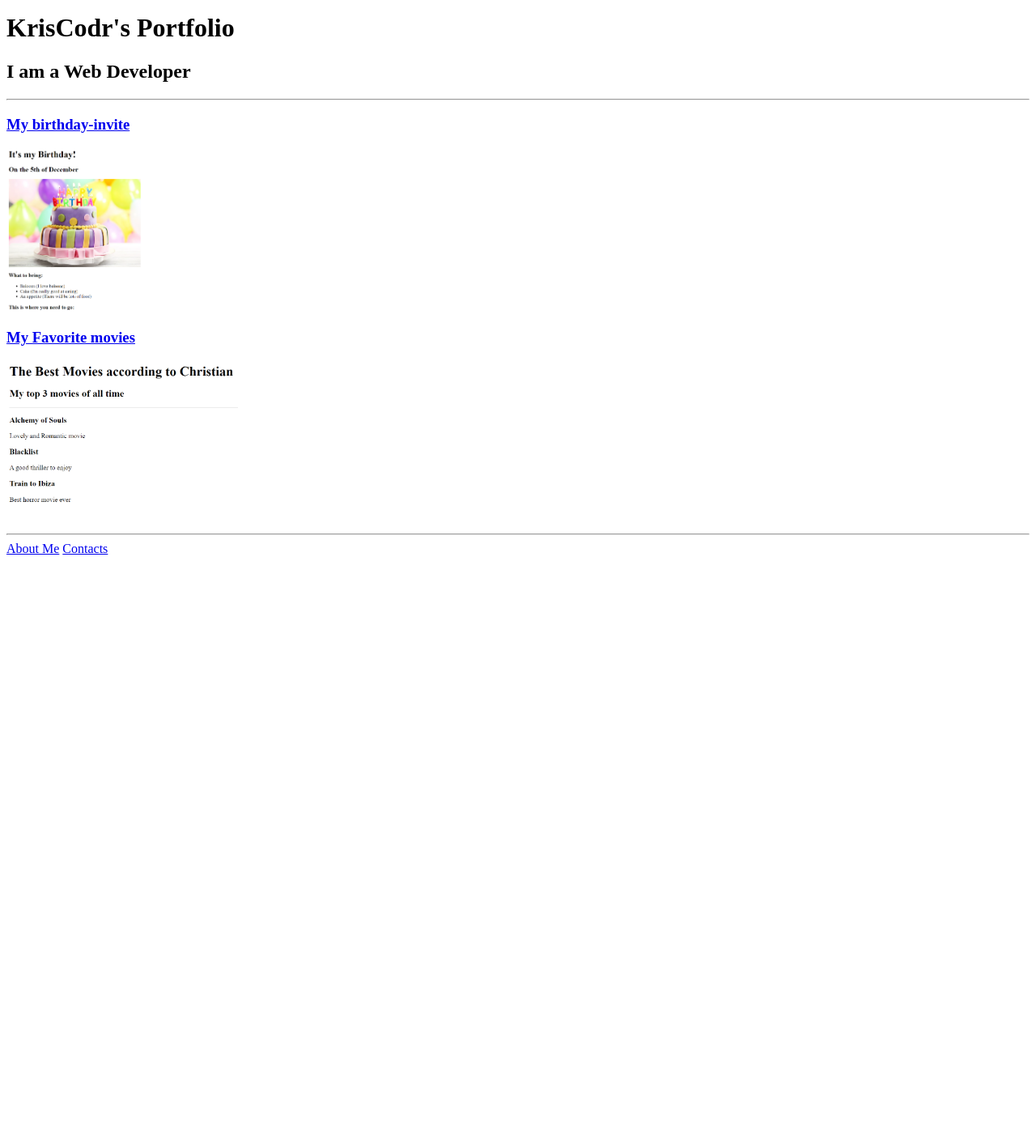
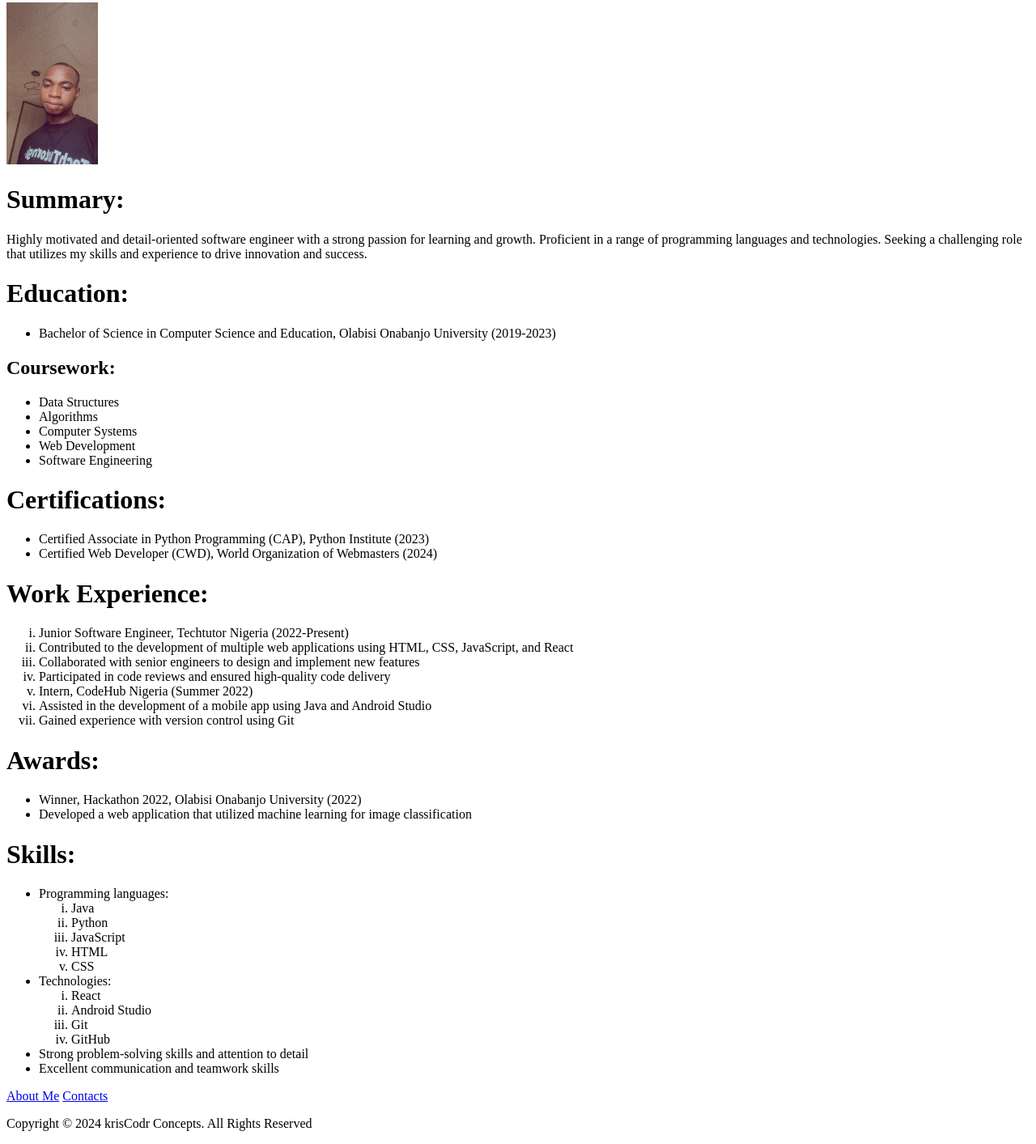
Before and after one commit to krisCodr/html-resume, a plain HTML site: page index.html in a window 1280 px wide. Shown: the part 5-1418 px from the top of the page at 81% size. Before the commit the page ends 800 px from the top, so only its background shows below. Drawn offline with Linux system fonts and the light colour scheme.

Commit message:
Add files via upload

```diff
--- a/index.html
+++ b/index.html
@@ -1,22 +1,82 @@
-<!-- TODO 1: Create the HTML Boilerplate -->
 <!DOCTYPE html>
 <html lang="en">
 <head>
     <meta charset="UTF-8">
     <meta name="viewport" content="width=device-width, initial-scale=1.0">
-    <title>KrisCodr's Portfolio</title>
+    <title>krisCodr Resume</title>
+    <link rel="shortcut icon" href="img/pro.jpg" type="image/x-icon">
 </head>
 <body>
-    <h1>KrisCodr's Portfolio</h1>
-    <h2>I am a Web Developer</h2>
-    <hr>
-<h3><a href="./public/birthday-invite.html">My birthday-invite</a></h3>
-<img src="./assets/images/bday.png" height="200" alt="bday invite">
-<h3><a href="./public/movie-ranking.html">My Favorite movies</a></h3>
-<img src="./assets/images/movies.png" height="200" alt="movies">
-<hr>
-<a href="./public/about.html">About Me</a>
-<a href="./public/contact.html">Contacts</a>
+    <img src="img/pro.jpg" height="200">
+    <h1>Summary:</h1>
+    <p>Highly motivated and detail-oriented
+    software engineer with a strong passion for
+    learning and growth. Proficient in a range of
+    programming languages and technologies. Seeking
+    a challenging role that utilizes my skills and
+    experience to drive innovation and success.</p>
 
+    <h1>Education:</h1>
+
+    <ul><li>Bachelor of Science in Computer Science and Education, Olabisi Onabanjo University (2019-2023)</li></ul>
+    <h2>Coursework:</h2>
+    <ul>
+      <li>Data Structures</li>
+      <li>Algorithms</li>
+      <li>Computer Systems</li>
+      <li>Web Development</li>
+      <li>Software Engineering</li>
+    </ul>
+
+    <h1>Certifications:</h1>
+    <ul>
+        <li>Certified Associate in Python Programming (CAP), Python Institute (2023)</li>
+        <li>Certified Web Developer (CWD), World Organization of Webmasters (2024)</li>
+    </ul>
+
+
+
+    <h1>Work Experience:</h1>
+
+    <ol type="i">
+        <li>Junior Software Engineer, Techtutor Nigeria (2022-Present)</li>
+        <li>Contributed to the development of multiple web applications using HTML, CSS, JavaScript, and React</li>
+        <li>Collaborated with senior engineers to design and implement new features</li>
+        <li>Participated in code reviews and ensured high-quality code delivery</li>
+        <li>Intern, CodeHub Nigeria (Summer 2022)</li>
+        <li>Assisted in the development of a mobile app using Java and Android Studio</li>
+        <li>Gained experience with version control using Git</li>
+    </ol>
+
+    <h1>Awards:</h1>
+    <ul>
+        <li>Winner, Hackathon 2022, Olabisi Onabanjo University (2022)</li>
+        <li>Developed a web application that utilized machine learning for image classification</li>
+    </ul>
+    <h1>Skills:</h1>
+   <ul>
+      <li>Programming languages:</li>
+         <ol type="i">
+            <li>Java</li>
+            <li>Python</li>
+            <li>JavaScript</li>
+            <li>HTML</li>
+            <li>CSS</li>
+         </ol>
+      <li>Technologies:</li>
+         <ol type="i">
+            <li>React</li>
+            <li>Android Studio</li>
+            <li>Git</li>
+            <li>GitHub</li>
+         </ol>
+     <li>Strong problem-solving skills and attention to detail</li>
+     <li>Excellent communication and teamwork skills</li>
+   </ul>
+   <a href="./aboutMe.html">About Me</a>
+   <a href="./contact.html">Contacts</a>
+   <footer>
+     <p> Copyright © 2024 krisCodr Concepts. All Rights Reserved</p>
+   </footer>
 </body>
 </html>
```
Also changed, not shown: aboutMe.html (added, +18 -0 lines), contact.html (added, +7 -0 lines), img/pro.jpg (added).
